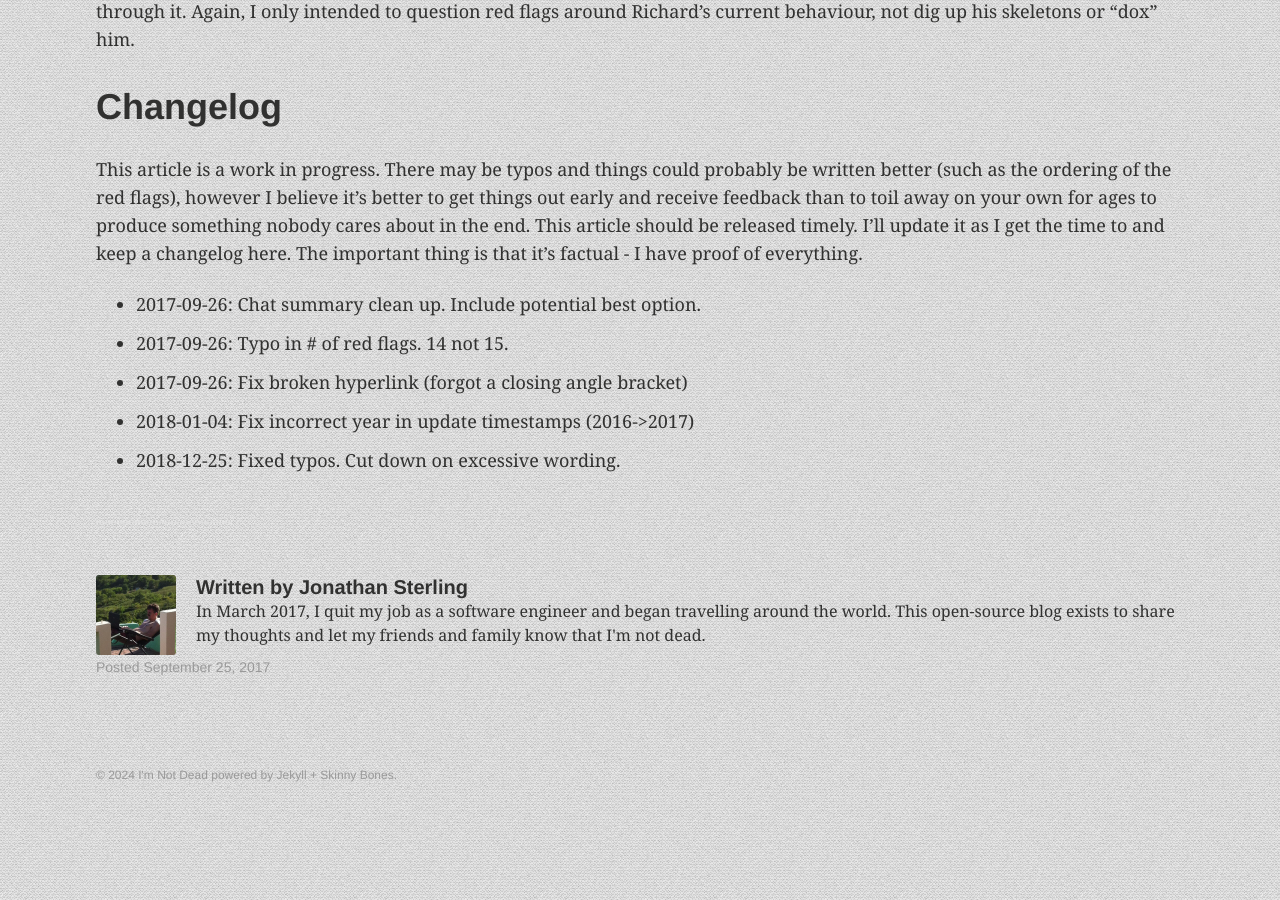
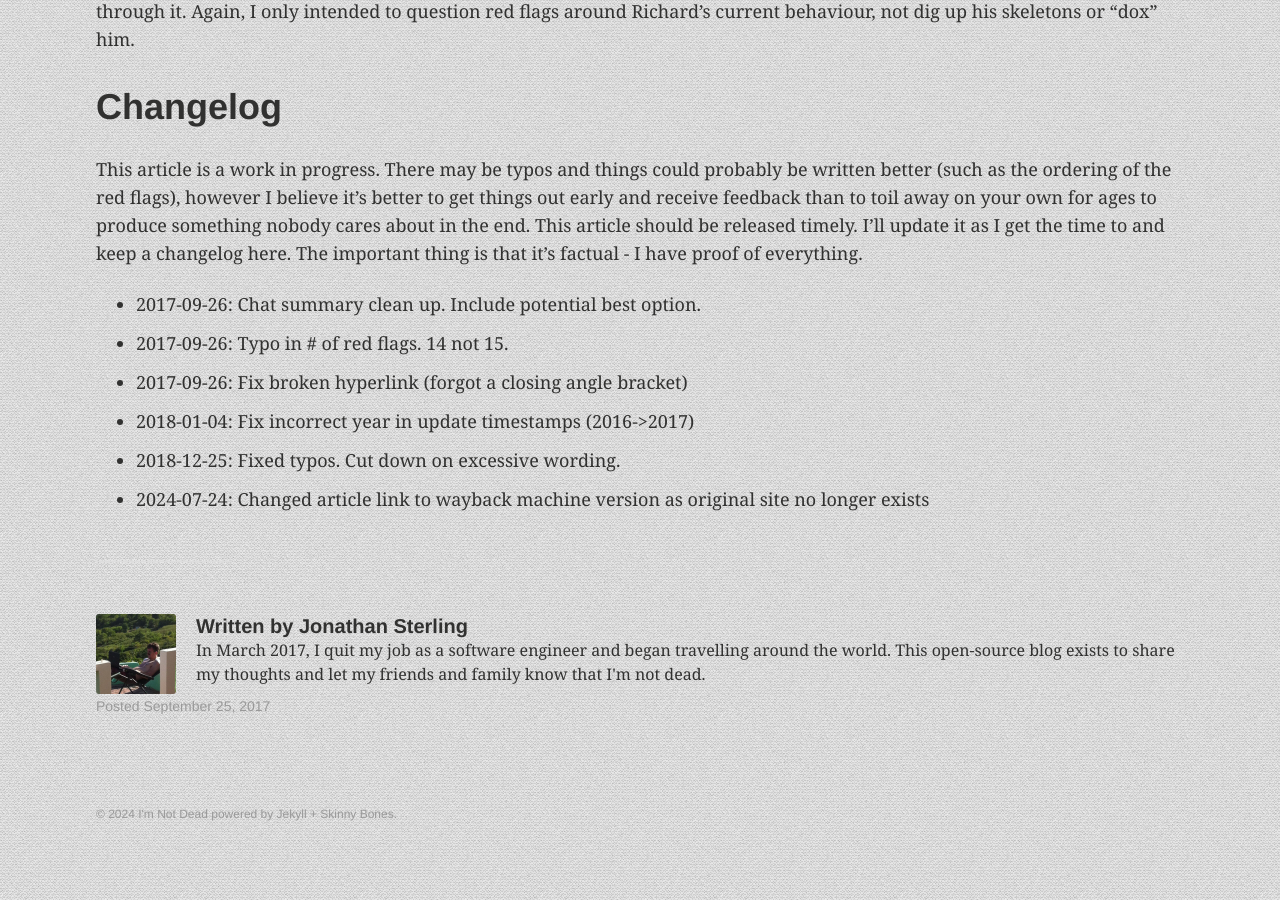
Before and after one commit to JSterling8/jsterling8.github.io, a Jekyll site: the page built from _posts/2017-09-25-richard-heart.md, in a window 1280 px wide and 900 px high, scrolled down 14038 px. Built offline with Jekyll 4.4.1, drawn with Linux system fonts in a browser that asks for light colours; part of the change alters nothing that is shown.

Commit message:
Fix broken Richard Heart link

```diff
--- a/_posts/2017-09-25-richard-heart.md
+++ b/_posts/2017-09-25-richard-heart.md
@@ -17,7 +17,7 @@ _Update (30 September 2017): I typed the below conversations out instead of usin
 {:toc}
 
 # TL;DR
-I asked Richard Heart some questions and told him he raised a lot of red flags for me. He revealed his name as Richard James Schueler with <a href="http://www.panama-guide.com/article.php/20070926122502156" target="_blank">this article</a> via Twitter. I still had questions regarding the red flags. He sent a thinly veiled threat to me. I let people know. I wrote this article to cover everything in an organised fashion.
+I asked Richard Heart some questions and told him he raised a lot of red flags for me. He revealed his name as Richard James Schueler with <a href="https://web.archive.org/web/20190617211502/http://www.panama-guide.com/article.php/20070926122502156" target="_blank">this article</a> via Twitter. I still had questions regarding the red flags. He sent a thinly veiled threat to me. I let people know. I wrote this article to cover everything in an organised fashion.
 
 
 # How I Learned of Richard Heart
@@ -401,3 +401,4 @@ This article is a work in progress. There may be typos and things could probably
 * 2017-09-26: Fix broken hyperlink (forgot a closing angle bracket)
 * 2018-01-04: Fix incorrect year in update timestamps (2016->2017)
 * 2018-12-25: Fixed typos. Cut down on excessive wording.
+* 2024-07-24: Changed article link to wayback machine version as original site no longer exists
```
